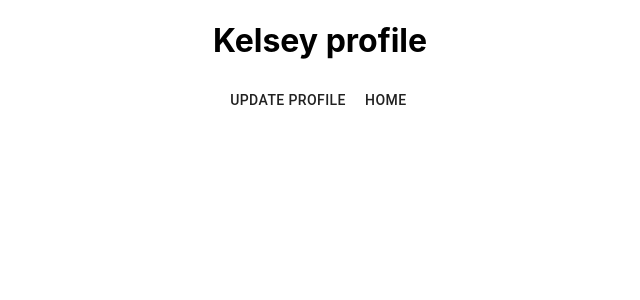
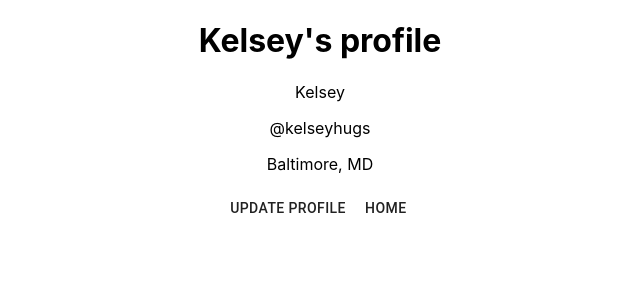
Before and after one commit to kelbri10/Connected-A-Social-Network, a React (Create React App) app in the folder client/: page / in a window 1280 px wide. Shown: the top 300 px of the page, without its empty margins (320-960 px from the left). Built offline with nearby package versions, Linux system fonts and the light colour scheme.

Commit message:
adds standin profile information for formattign

```diff
--- a/client/src/components/Profile.tsx
+++ b/client/src/components/Profile.tsx
@@ -9,7 +9,15 @@ const DisplayProfile: FC = () => {
 
     return (
         <div style={{ width: '100%'}}>
-            <h1>{user} profile</h1>
+            <h1>{user}'s profile</h1>
+
+            <div className='profile-information'>
+                <p>Kelsey</p>
+                <p>@kelseyhugs</p>
+                <p>Baltimore, MD</p>
+            </div>
+
+            {/* insert table here to display connections, albums, home page*/}
 
             <Button>Update Profile</Button>
             <Button>Home</Button>
```
